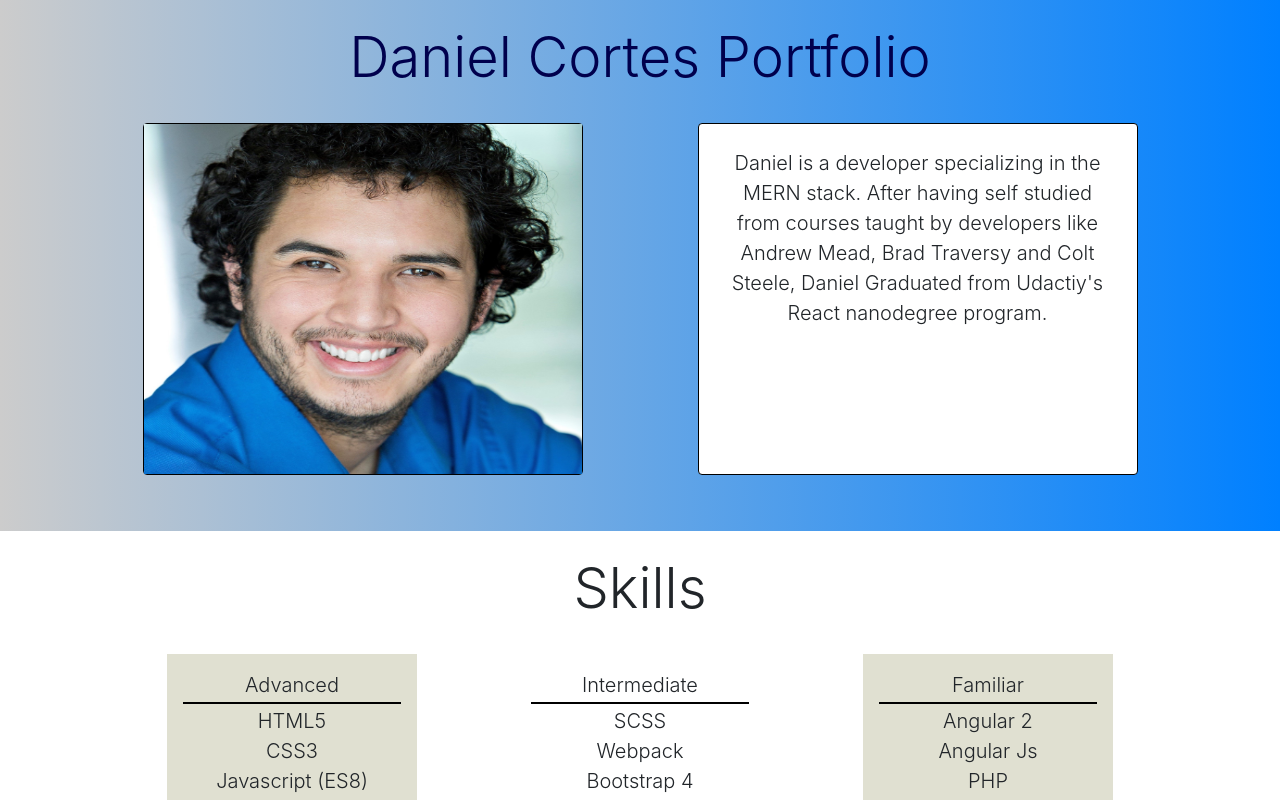
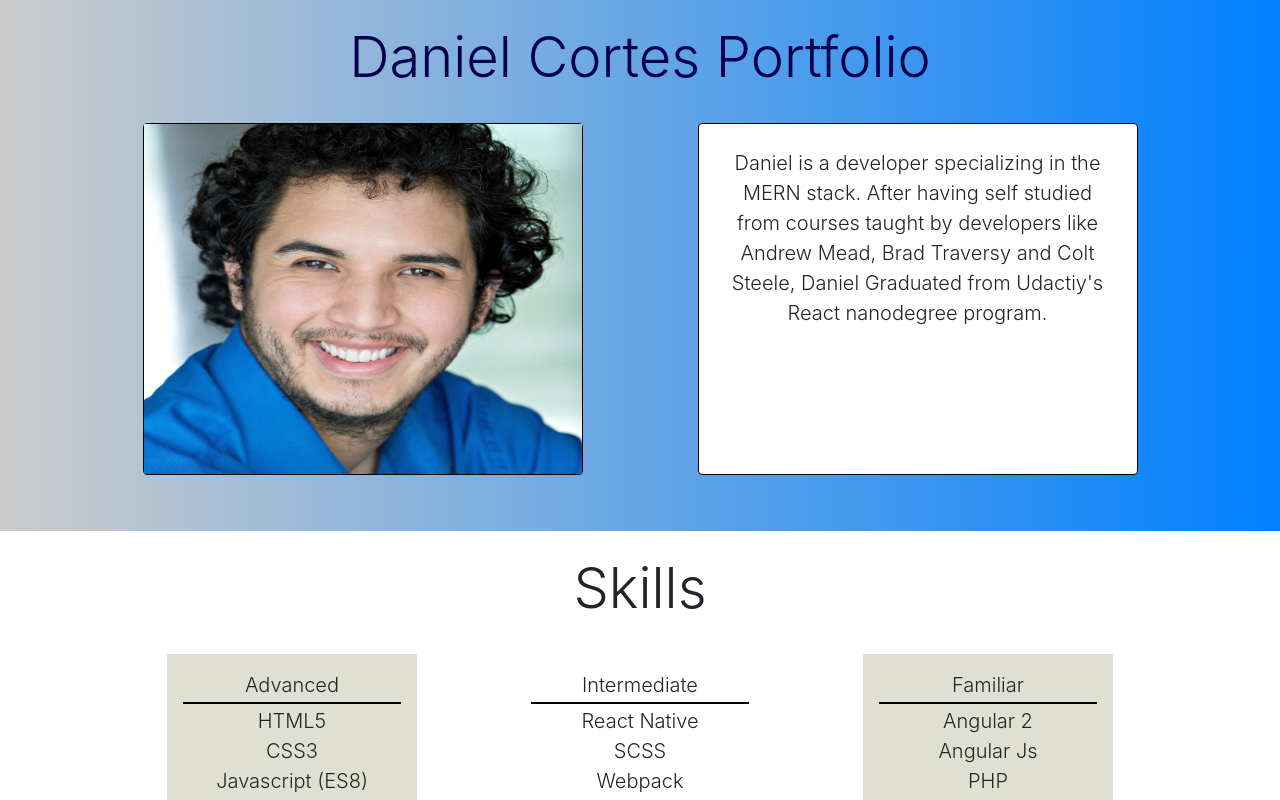
Before and after one commit to DanielCortesTX/Portfolio-site, a React (Create React App) app: page / in a window 1280 px wide. Shown: the top 800 px of the page. Built offline with nearby package versions, Linux system fonts and the light colour scheme.

Commit message:
feat: Added React Native to intermediate

```diff
--- a/src/components/Skills.js
+++ b/src/components/Skills.js
@@ -22,6 +22,7 @@ export default function Skills() {
           <p className="mb-0 list-header">Intermediate</p>
           <hr className="line-hr"/>
           <ul className="d-flex flex-column lead skills-list">
+            <li>React Native</li>
             <li>SCSS</li>
             <li>Webpack</li>
             <li>Bootstrap 4</li>
```
